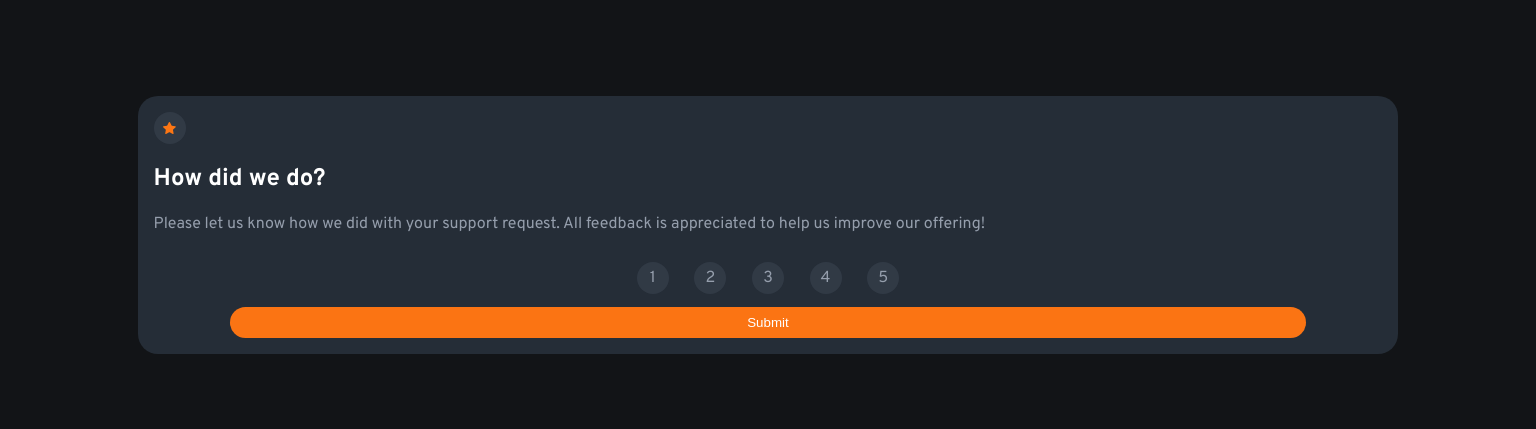
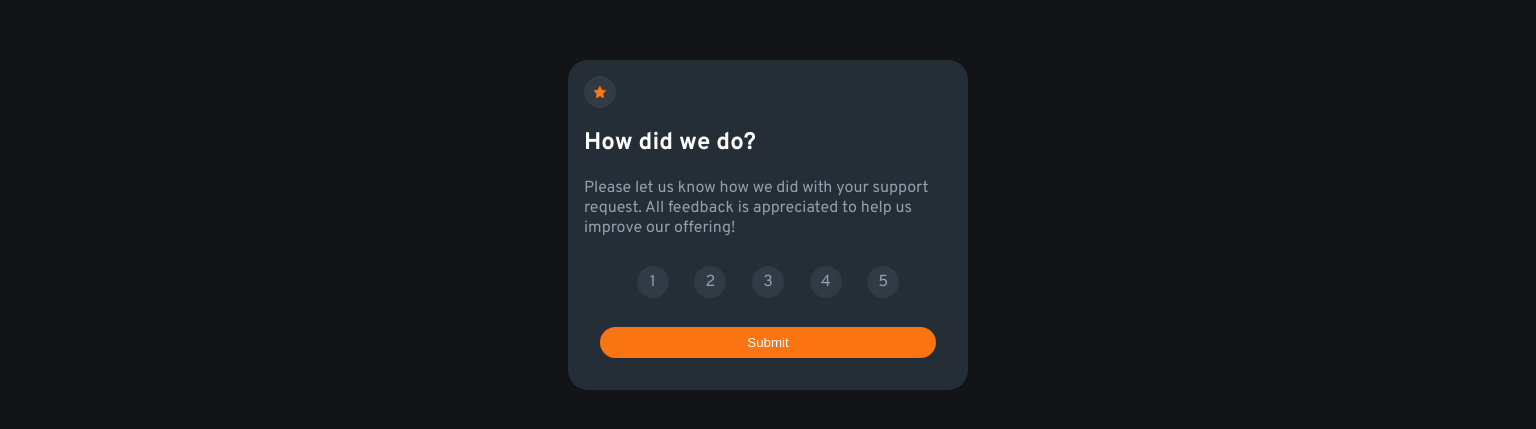
Before and after one commit to JackB91/Rating-Component, a plain HTML site: page index.html in a window 1536 px wide. Shown: the part 183-612 px from the top of the page. Drawn offline with Linux system fonts and the light colour scheme.

Commit message:
layout-tweaks

```diff
--- a/style.css
+++ b/style.css
@@ -16,10 +16,13 @@ body {
     flex-direction: column;
     justify-content: center;
     align-items: center;
+
 }
 
+
+
 .rating-card {
-    width: 80vw;
+    max-width: 20rem;
     margin: 0 auto;
     display: flex;
     flex-direction: column;
@@ -29,6 +32,9 @@ body {
     border-radius: 20px;
     padding: 1rem;
 }
+
+
+
 img {
     height: .75rem;
 }
@@ -84,11 +90,13 @@ input[type='radio']:checked +label {
 }
 
 .button-container {
-    width: 80vw;
+    max-width: 20rem;
     display: flex;
     justify-content: center;
 
 }
+
+
 button {
     width: 70vw;
     border: 0;
@@ -97,6 +105,7 @@ button {
     color:hsl(0, 0%, 100%) ;
     background-color:hsl(25, 97%, 53%) ;
     transition: .2s ease;
+    margin: 1rem;
 }
 
 button:hover {
@@ -107,5 +116,17 @@ button:hover {
 }
 
 .card-content {
+    width: 100%;
     display: n;
 }
+
+
+@media screen and (min-width:1440px ) {
+    .rating-card {
+        max-width: 23rem;
+    }
+    .button-container {
+        max-width: 23rem;
+    }
+
+}
```
